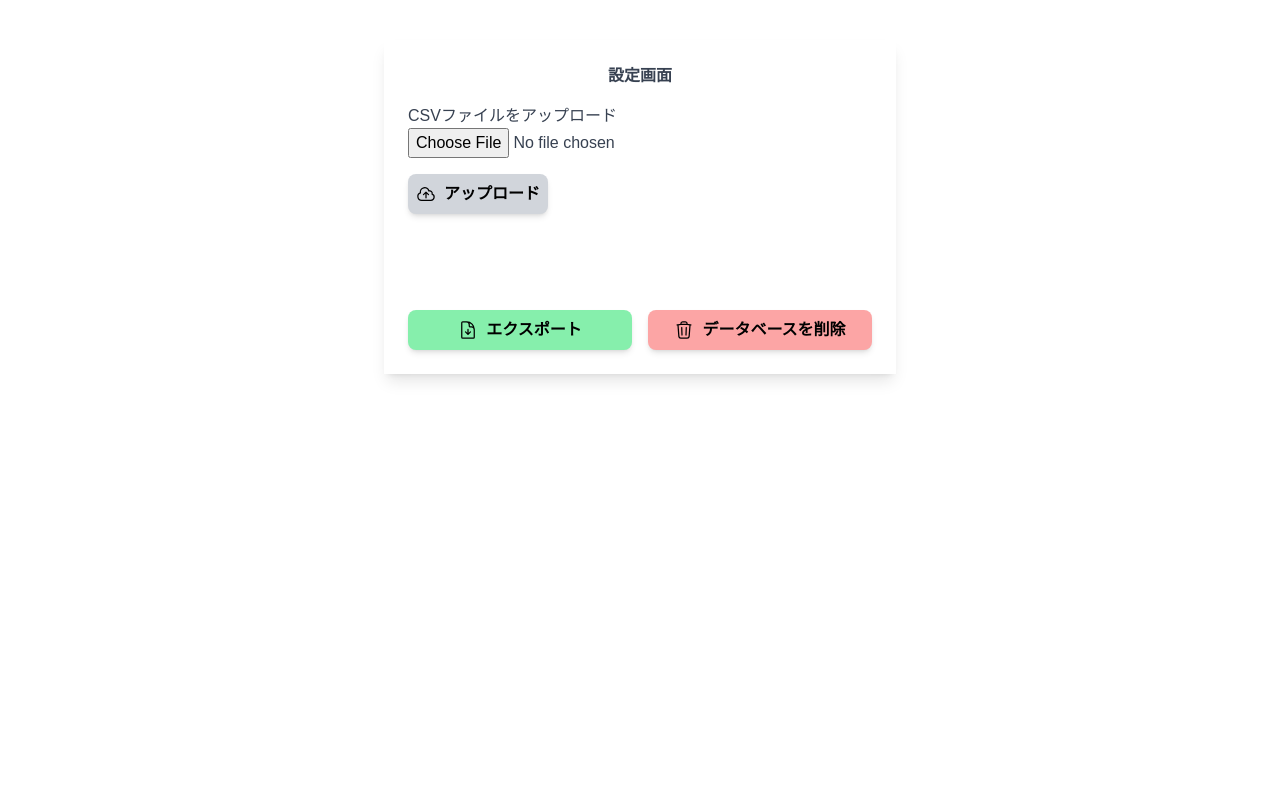
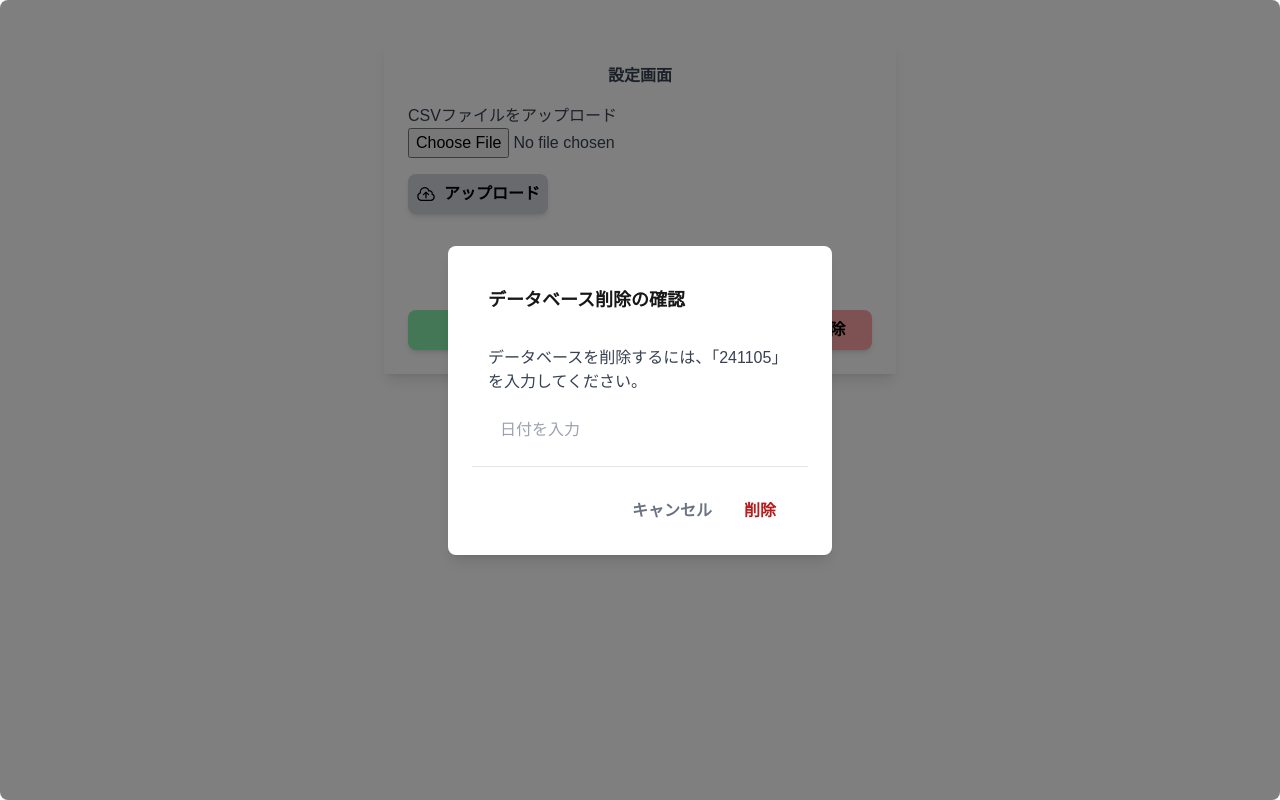
Before and after one commit to Minto312/reception-system, a Next.js app in the folder reception/: page /setting in a window 1280 px wide. Both pictures are taken after a click on the button "データベースを削除". Built offline with nearby package versions, Linux system fonts and the light colour scheme; no server answers; the database is empty.

Commit message:
[add] delete confirm dialog

```diff
--- a/reception/src/app/setting/page.tsx
+++ b/reception/src/app/setting/page.tsx
@@ -1,11 +1,29 @@
 'use client';
 
-import React from 'react';
-import { Card, CardBody, Typography, Button, Input } from '@material-tailwind/react';
+import React, { useState } from 'react';
+import { Card, CardBody, Typography, Button, Input, Dialog, DialogHeader, DialogBody, DialogFooter } from '@material-tailwind/react';
 import { useSettings } from '@/hooks/useSettings';
 
 const SettingPage: React.FC = () => {
   const { file, handleFileChange, handleSubmit, handleExport, handleDelete } = useSettings();
+  const [deleteDialogOpen, setDeleteDialogOpen] = useState(false);
+  const [confirmationInput, setConfirmationInput] = useState('');
+  const todayDate = new Date().toISOString().slice(2, 10).replace(/-/g, '');
+
+  const handleOpenDeleteDialog = () => setDeleteDialogOpen(true);
+  const handleCloseDeleteDialog = () => {
+    setDeleteDialogOpen(false);
+    setConfirmationInput('');
+  };
+
+  const handleConfirmDelete = () => {
+    if (confirmationInput === todayDate) {
+      handleDelete();
+      handleCloseDeleteDialog();
+    } else {
+      alert('日付が正しくありません。');
+    }
+  };
 
   return (
     <div className="max-w-lg mx-auto mt-10">
@@ -31,7 +49,7 @@ const SettingPage: React.FC = () => {
               </svg>
               エクスポート
             </Button>
-            <Button onClick={handleDelete} variant="gradient" color="red" className="w-full flex items-center justify-center text-black bg-red-300 p-2">
+            <Button onClick={handleOpenDeleteDialog} variant="gradient" color="red" className="w-full flex items-center justify-center text-black bg-red-300 p-2">
               <svg xmlns="http://www.w3.org/2000/svg" fill="none" viewBox="0 0 24 24" strokeWidth={1.5} stroke="currentColor" className="h-5 w-5 mr-2">
                 <path strokeLinecap="round" strokeLinejoin="round" d="m14.74 9-.346 9m-4.788 0L9.26 9m9.968-3.21c.342.052.682.107 1.022.166m-1.022-.165L18.16 19.673a2.25 2.25 0 0 1-2.244 2.077H8.084a2.25 2.25 0 0 1-2.244-2.077L4.772 5.79m14.456 0a48.108 48.108 0 0 0-3.478-.397m-12 .562c.34-.059.68-.114 1.022-.165m0 0a48.11 48.11 0 0 1 3.478-.397m7.5 0v-.916c0-1.18-.91-2.164-2.09-2.201a51.964 51.964 0 0 0-3.32 0c-1.18.037-2.09 1.022-2.09 2.201v.916m7.5 0a48.667 48.667 0 0 0-7.5 0" />
               </svg>
@@ -40,6 +58,31 @@ const SettingPage: React.FC = () => {
           </div>
         </CardBody>
       </Card>
+
+      <Dialog open={deleteDialogOpen} handler={handleCloseDeleteDialog} className="fixed inset-0 flex items-center justify-center bg-black bg-opacity-50">
+        <div className="bg-white p-6 rounded-lg shadow-lg w-96 max-w-full">
+          <DialogHeader className="text-center text-lg font-semibold">データベース削除の確認</DialogHeader>
+          <DialogBody divider className="space-y-4">
+            <Typography variant="body1" className="text-gray-700">
+              データベースを削除するには、「{todayDate}」を入力してください。
+            </Typography>
+            <Input
+              value={confirmationInput}
+              onChange={(e) => setConfirmationInput(e.target.value)}
+              placeholder="日付を入力"
+              className="border-black indent-3 h-10"
+            />
+          </DialogBody>
+          <DialogFooter className="flex justify-end space-x-2 mt-2 pb-0">
+            <Button variant="outlined" color="gray" onClick={handleCloseDeleteDialog} className="border-gray-500 text-gray-500 p-2">
+              キャンセル
+            </Button>
+            <Button variant="outlined" color="red" onClick={handleConfirmDelete} className="border-red-700 text-red-700 p-2 px-4">
+              削除
+            </Button>
+          </DialogFooter>
+        </div>
+      </Dialog>
     </div>
   );
 };
```
